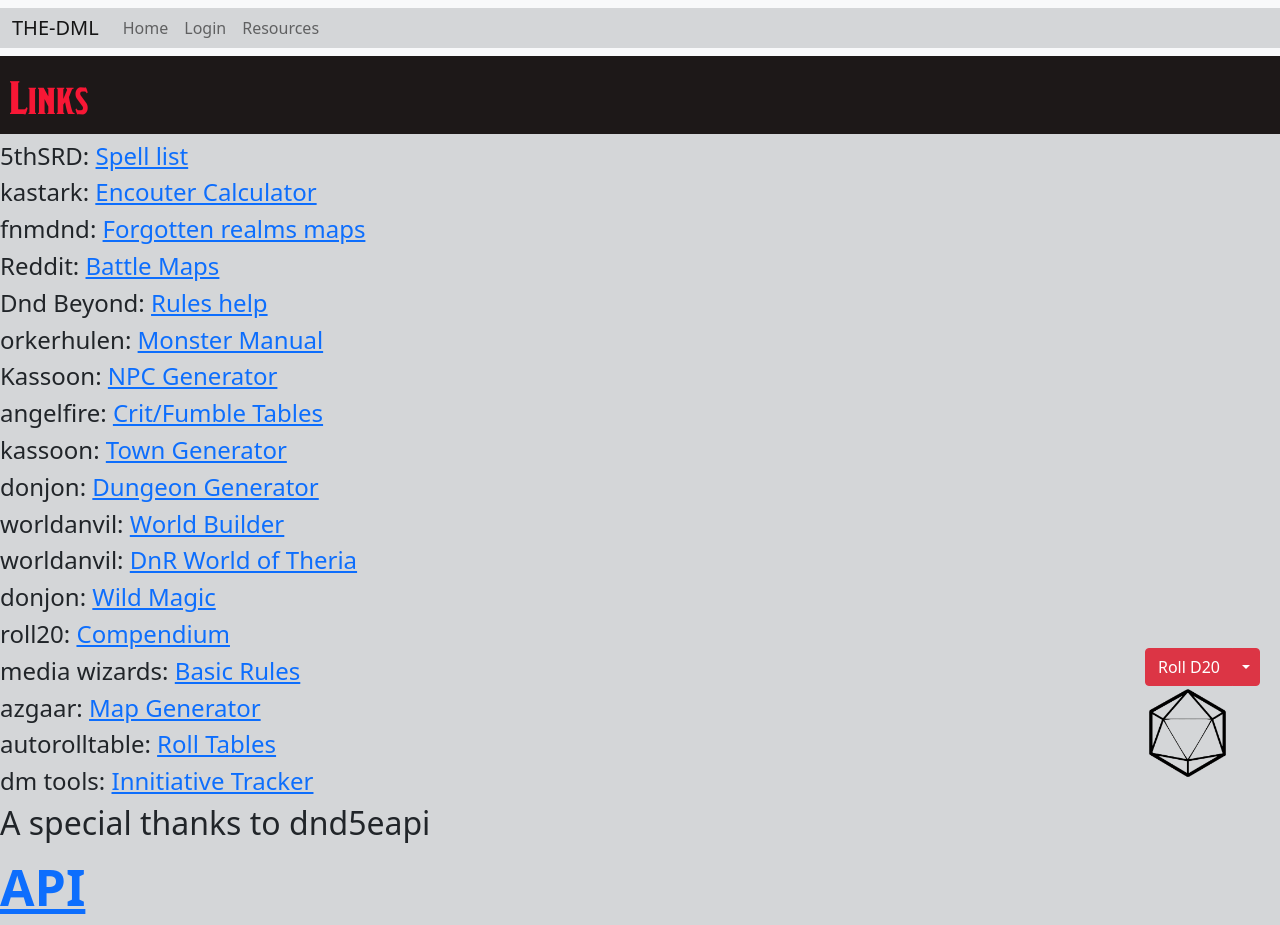
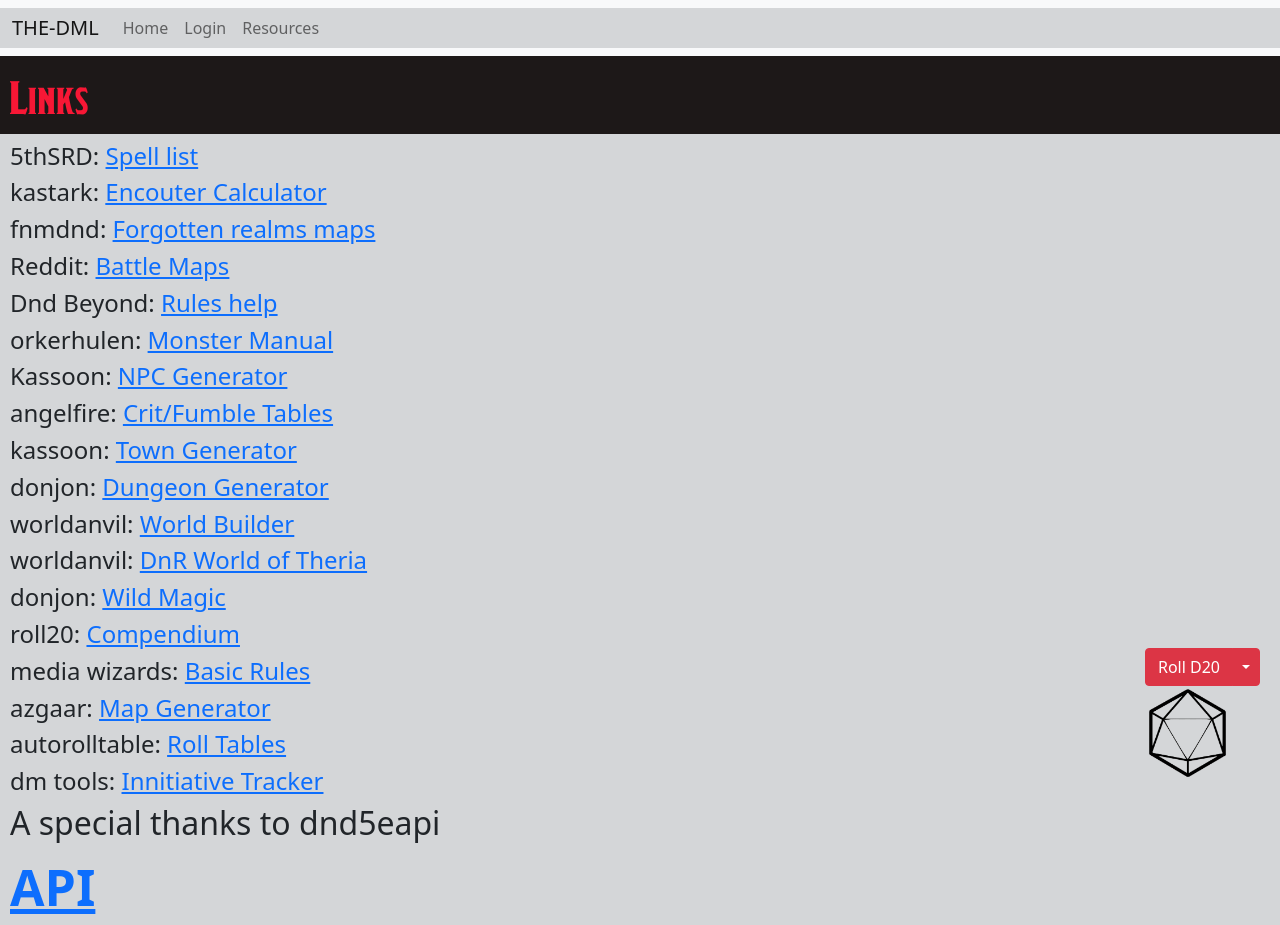
Before and after one commit to JacobBMitchell/the-dml, a React (Create React App) app in the folder client/: page /resources in a window 1280 px wide. Built offline with nearby package versions, Linux system fonts and the light colour scheme.

Commit message:
small tweaks

```diff
--- a/client/public/config.js
+++ b/client/public/config.js
@@ -1 +1,2 @@
-window.API_URL = "http://dndapi-env.eba-99nmyw6b.us-east-2.elasticbeanstalk.com";
+// window.API_URL = "http://dndapi-env.eba-99nmyw6b.us-east-2.elasticbeanstalk.com";
+window.API_URL = "http://localhost:8080";
--- a/client/src/UsefulLinks.js
+++ b/client/src/UsefulLinks.js
@@ -1,6 +1,7 @@
 function UsefulLinks() {
-    return(<>
+    return (<>
         <h1>Links</h1>
+        <div className="ulink">
             <h4>5thSRD: <a href="https://5thsrd.org/spellcasting/spell_lists/">Spell list</a></h4>
             <h4>kastark: <a href="https://kastark.co.uk/rpgs/encounter-calculator-5th/">Encouter Calculator</a></h4>
             <h4>fnmdnd: <a href="http://fnmdnd.blogspot.com/p/the-regions-of-faerun.html">Forgotten realms maps</a></h4>
@@ -22,6 +23,7 @@
 
             <h2>A special thanks to dnd5eapi</h2><a className="api" href="https://www.dnd5eapi.co"><b>API</b></a>
 
+        </div>
     </>)
 }
 export default UsefulLinks;
--- a/client/src/index.css
+++ b/client/src/index.css
@@ -59,6 +59,10 @@
 textarea {
     width: 70%;
     height: 200px;
+}
+
+.ulink {
+    padding-left: 10px;
 }
 
 .regForm {
```
Lines whose indentation alone changed are shown as unchanged.
